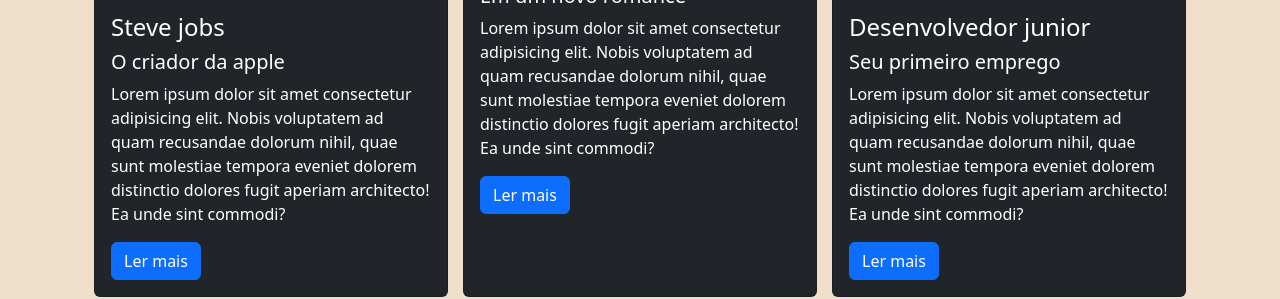
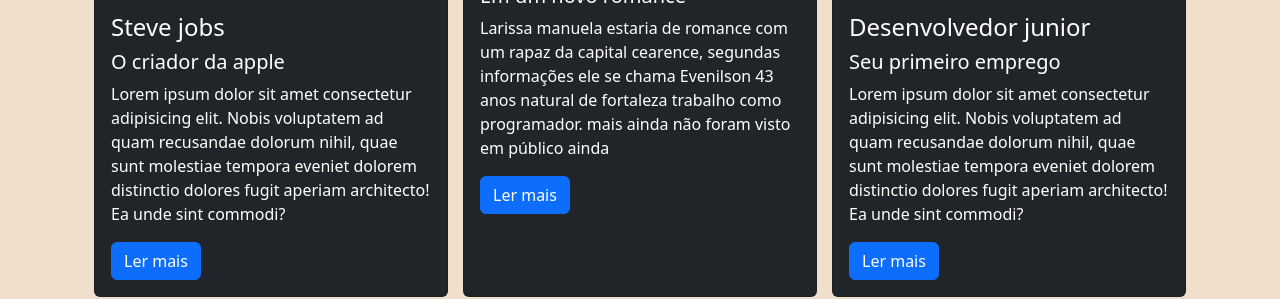
Before and after one commit to evenilsonguerreiro/ebac-blog, a plain HTML site: page index.html in a window 1280 px wide. Shown: the part 778-1077 px from the top of the page. Drawn offline with Linux system fonts and the light colour scheme.

Commit message:
mudei o texto

```diff
--- a/index.html
+++ b/index.html
@@ -73,7 +73,7 @@
                     <h4>larissa manuela</h4>
                     <h5>Em um novo romance</h5>
                     <p>
-                        Lorem ipsum dolor sit amet consectetur adipisicing elit. Nobis voluptatem ad quam recusandae dolorum nihil, quae sunt molestiae tempora eveniet dolorem distinctio dolores fugit aperiam architecto! Ea unde sint commodi?
+                        Larissa manuela estaria de romance com um rapaz da capital cearence, segundas informações ele se chama Evenilson 43 anos natural de fortaleza trabalho como programador. mais ainda não foram visto em público ainda
                     </p>
                     <button class="btn btn-primary" type="button">Ler mais</button>
                 </div>
```
